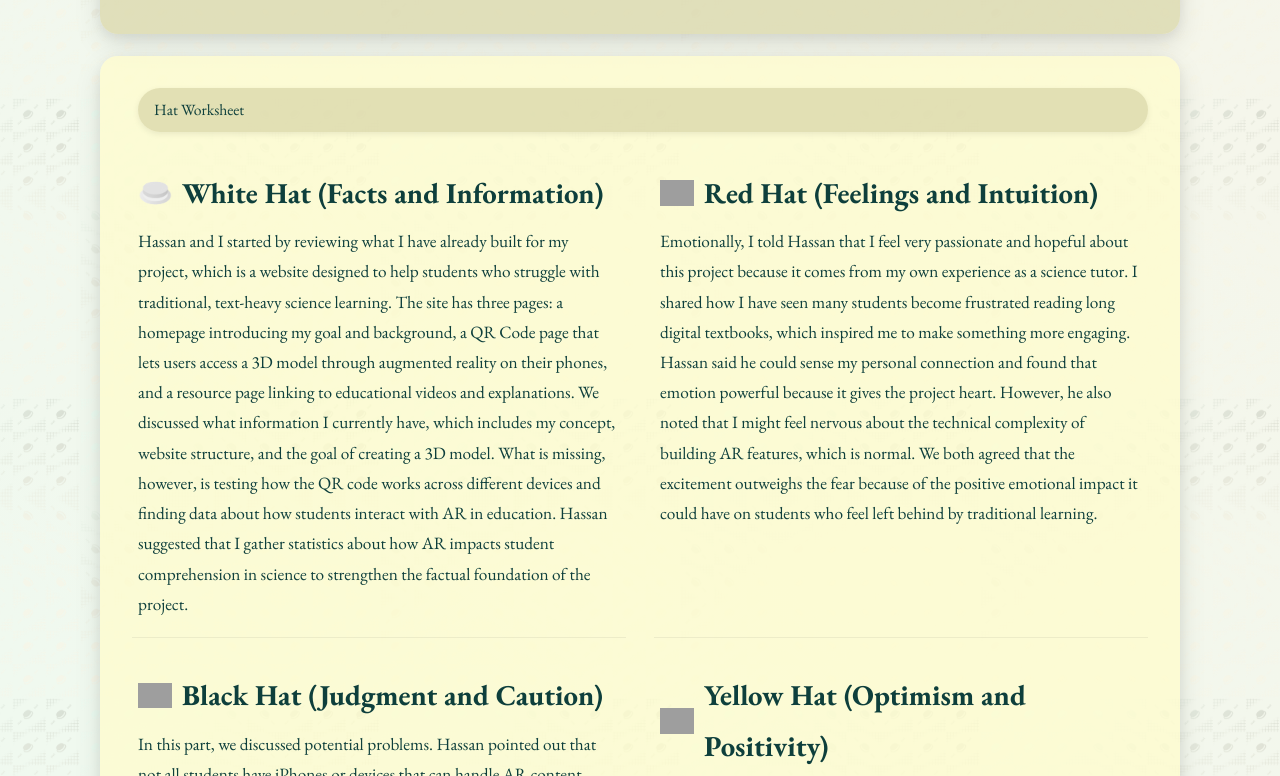
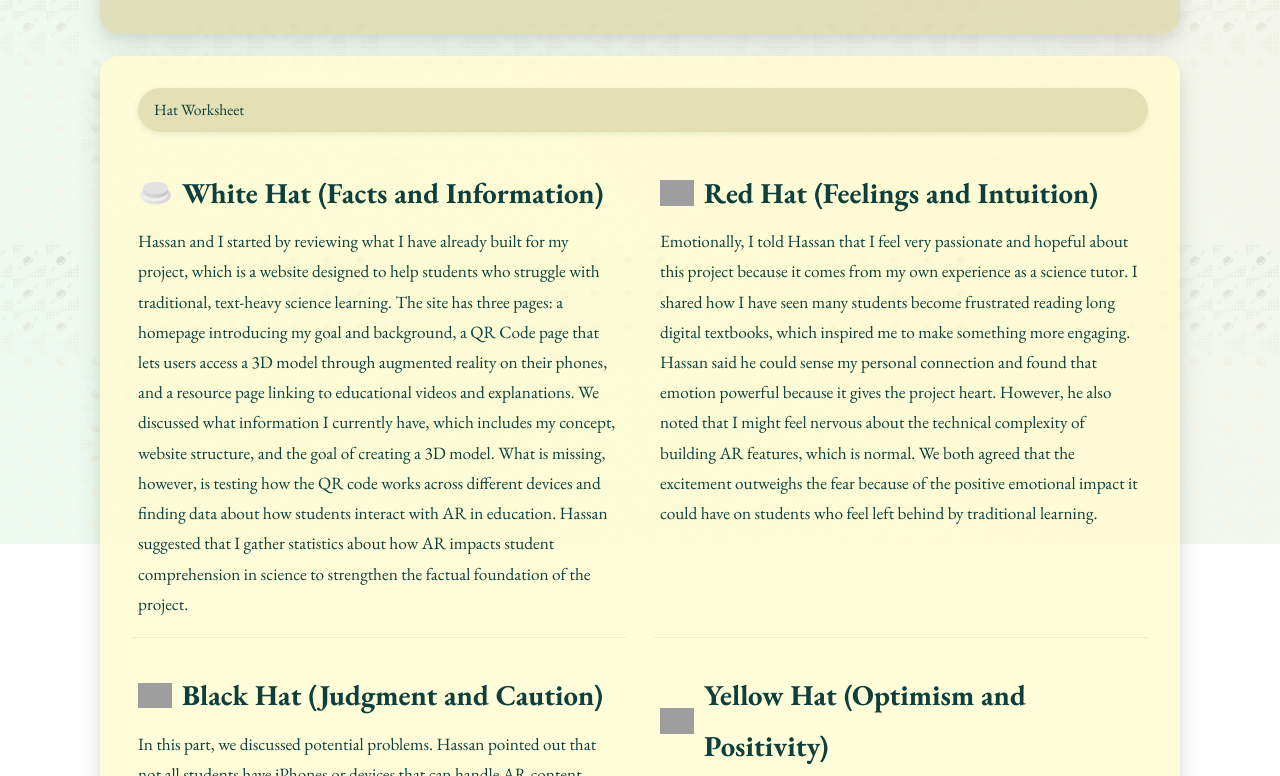
Before and after one commit to Kaehyuni/Internet-Studio-Kenny-501, a plain HTML site: page asg6/index.html in a window 1280 px wide. Shown: the part 256-1032 px from the top of the page. Drawn offline with nearby package versions, Linux system fonts and the light colour scheme; grey boxes are pictures that could not be loaded; a web font is replaced by a local one.

Commit message:
Update styles.css

```diff
--- a/asg6/styles.css
+++ b/asg6/styles.css
@@ -13,7 +13,7 @@
   --tintA: #DAD7AA;      /* TL */
   --tintB: #B4EECA;      /* BR */
   --tint-alpha: 0.55;    /* gradient tint strength */
-  --tile-size: 300px;    /* pattern density (smaller = denser) */
+  --tile-size: 300px;    /* pattern density */
 
   /* Layout */
   --container-max: 1080px;
@@ -60,7 +60,7 @@ h2{ font-weight:700; font-size:1.8rem; }
 h3{ font-weight:600; font-size:1.3rem; }
 p { font-size:1.08rem; }
 
-/* ========== Background Pattern ========== */
+/* ========== Background Pattern (fixed) ========== */
 body.mirrored-pattern{
   background-image:
     linear-gradient(45deg,
@@ -71,17 +71,17 @@ body.mirrored-pattern{
   background-repeat: no-repeat, repeat;
   background-size: 100% 100%, var(--tile-size) var(--tile-size);
   background-position: 0 0, 0 0;
-  background-attachment: scroll, scroll;
-  background-blend-mode: screen;   /* color the tile */
+  background-attachment: fixed, fixed;   /* keeps the background still */
+  background-blend-mode: screen;         /* tints the tile */
 }
 
-/* mirrored overlay for kaleidoscope look (absolute to avoid cut-off) */
+/* mirrored overlay (also fixed) */
 body.mirrored-pattern::after{
   content:"";
-  position:absolute;      /* was fixed; absolute avoids viewport clipping */
-  inset:0;
-  z-index:-1;
-  pointer-events:none;
+  position: fixed;       /* stays still with the background */
+  inset: 0;
+  z-index: -1;
+  pointer-events: none;
 
   background-image:
     linear-gradient(45deg,
@@ -91,12 +91,12 @@ body.mirrored-pattern::after{
     url("images/background_tile.png");
   background-repeat: no-repeat, repeat;
   background-size: 100% 100%, var(--tile-size) var(--tile-size);
-  background-position: 0 0, var(--tile-size) var(--tile-size); /* half-tile shift */
-  background-attachment: scroll, scroll;
+  background-position: 0 0, var(--tile-size) var(--tile-size); /* half-tile offset */
+  background-attachment: fixed, fixed;   /* fixed mirror */
   background-blend-mode: screen;
 
-  transform: scale(-1);   /* flip both axes for mirror effect */
-  opacity: 0.45;          /* mirror strength */
+  transform: scale(-1);  /* flips both axes */
+  opacity: 0.45;         /* mirror strength */
 }
 
 /* ========== Top Nav ========== */
@@ -181,7 +181,7 @@ body.mirrored-pattern::after{
   padding: 12px var(--pad-md);
   margin-top: 10px;
   box-shadow: var(--shadow-sm);
-  border-bottom: none;                /* no line through the band */
+  border-bottom: none;               /* no line through the band */
 }
 .hat-section.changes .hat-heading{
   margin: 4px 0 0;
```
